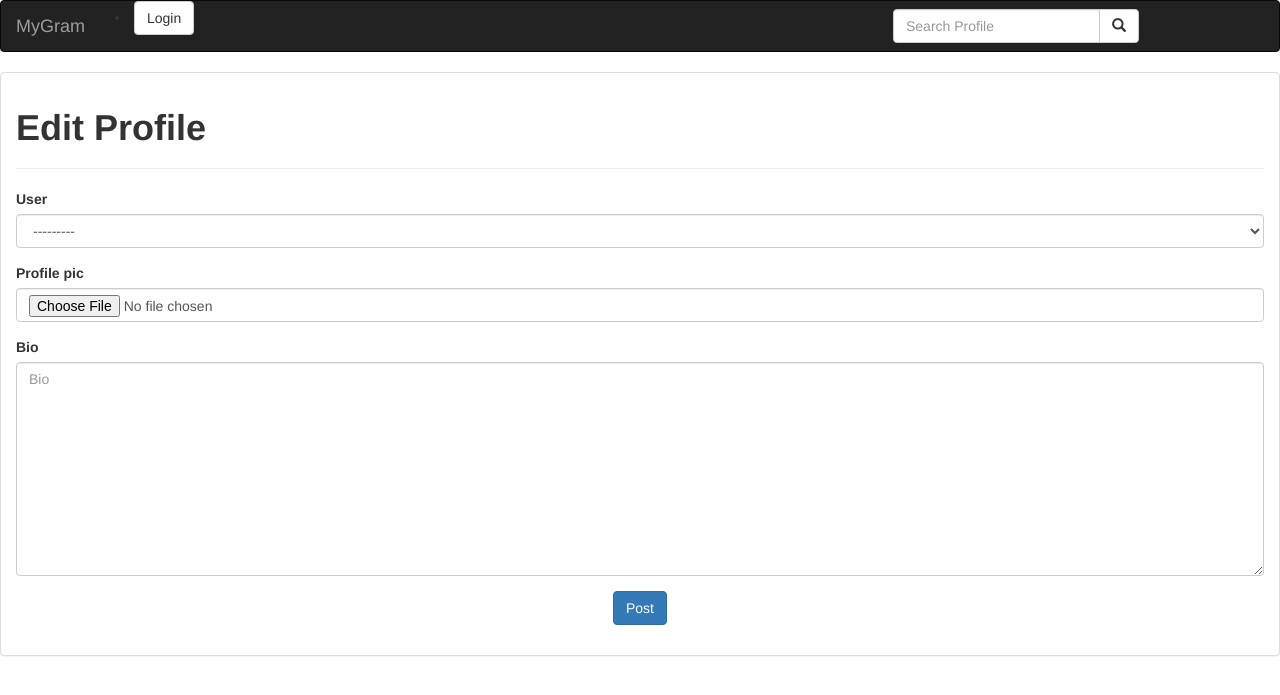
After one commit to Bnabz/myGram, a Django app: template myGram/templates/edit_profile.html in a window 1280 px wide. The commit adds this page. Shown: the top 695 px of the page. Run offline with Django 3.2, Linux system fonts and the light colour scheme; the template is opened without the code that fills it: values that come from a table or form of the project are taken from there, others are empty; some libraries are stand-ins or nearby versions.

Commit message:
create edit_profile function in views.py

```diff
--- /dev/null
+++ b/myGram/templates/edit_profile.html
@@ -0,0 +1,24 @@
+{%extends 'base.html'%}
+{% load bootstrap3 %}
+
+{% block content %}
+{{block.super}}
+
+<div class="panel panel-default">
+    <div class="panel-body">
+      <div class="logo-header">
+        <h1><strong>Edit Profile</strong></h1>
+        <hr>
+        <form  action="{% url 'edit_profile' %}" method="post" enctype="multipart/form-data">
+          {% csrf_token%}
+          {% bootstrap_form form %}
+          <div class="form-group text-center">
+            <input type="submit" class = "btn btn-primary"  value="Post">
+          </div>
+          <input type="hidden" name="next" value="{{next}}">
+        </form>
+      </div>
+    </div>
+  </div>
+
+{% endblock %}
--- a/myGram/templates/navbar.html
+++ b/myGram/templates/navbar.html
@@ -7,10 +7,10 @@
       <!-- Adding a search form  -->
       <div class="col-sm-4 col-md-4 navbar-right">
 
-        <form class="navbar-form" role="search" action="">
+        <form class="navbar-form" role="search" action="{% url 'search' %}">
 
           <div class="input-group">
-            <input type="text" class="form-control" placeholder="Search Profile" name="article">
+            <input type="text" class="form-control" placeholder="Search Profile" name="searchterm">
             <div class="input-group-btn">
               <button class="btn btn-default" type="submit"><i class="glyphicon glyphicon-search"></i></button>
             </div>
--- a/myGram/urls.py
+++ b/myGram/urls.py
@@ -6,5 +6,6 @@ urlpatterns = [
     path('profile/',views.profile, name='profile'),
     path('create_post/', views.create_post, name='create_post'),
     path('like/', views.like, name="like"),
+    path('search/',views.search_results, name='search')
 
 ]
```
Also changed, not shown: myGram/views.py (+16 -0 lines).
